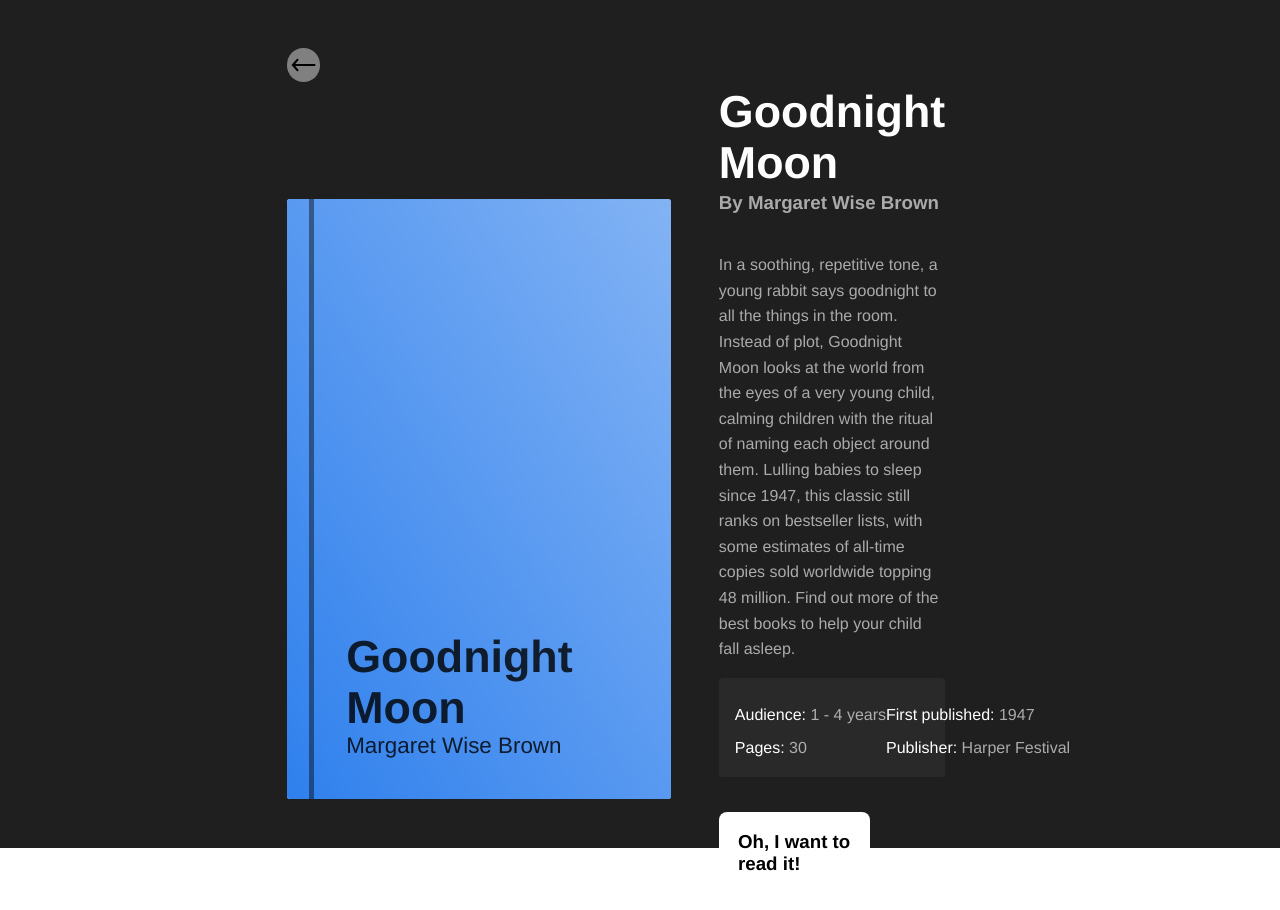
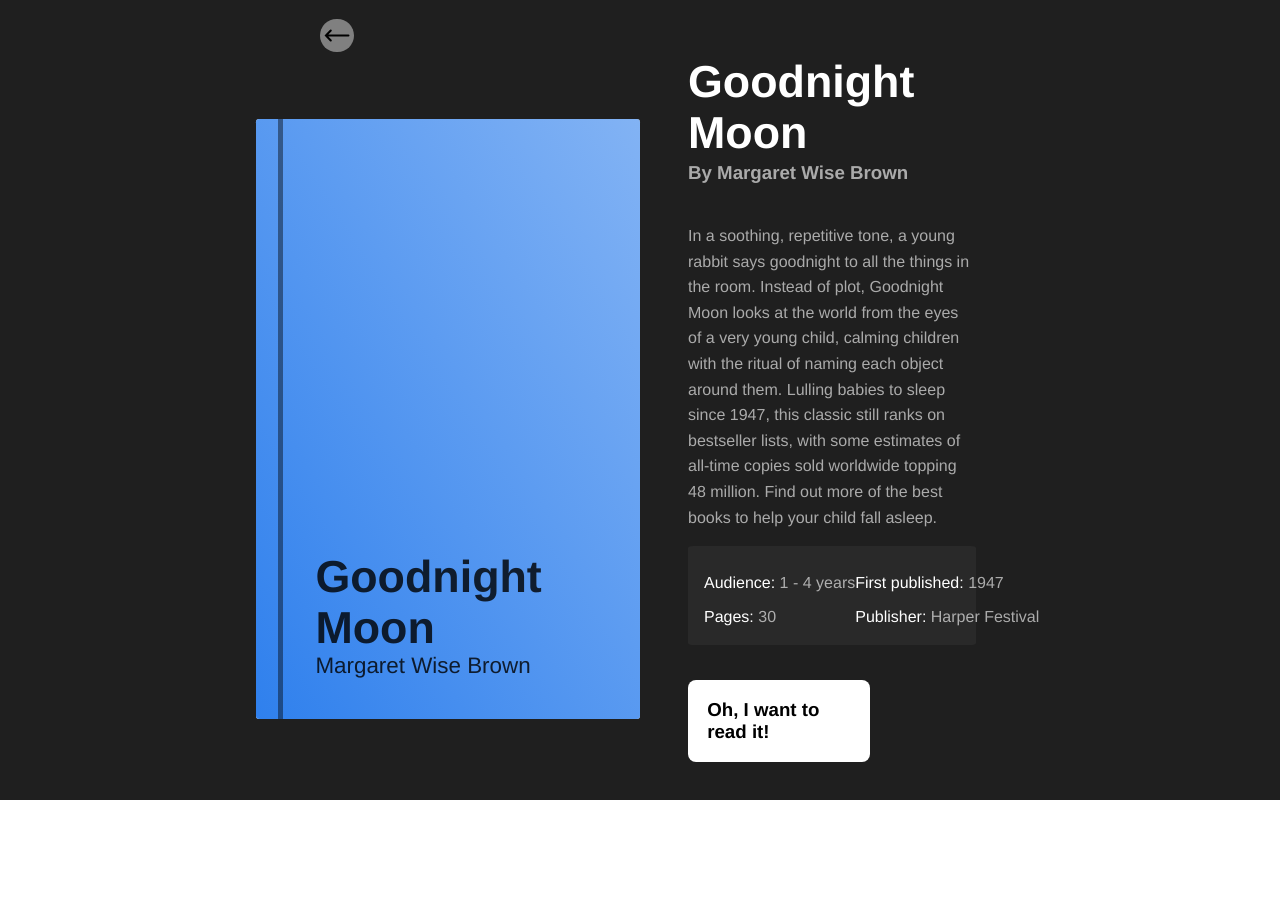
Before and after one commit to sleam91/ChildrensBooks, a Vue app: page /1 in a window 1280 px wide. Shown: the top 910 px of the page. After the commit the page ends 800 px from the top, so only its background shows below. Built offline with nearby package versions, Linux system fonts and the light colour scheme.

Commit message:
experiment with flex display

```diff
--- a/src/views/BookInfo.vue
+++ b/src/views/BookInfo.vue
@@ -1,6 +1,6 @@
 <template>
     <div class="book-info">
-        <router-link to="/">
+        <router-link to="/" class="arrow">
             <img src="../assets/arrow.svg" alt />
         </router-link>
         <div class="current-book">
@@ -66,24 +66,33 @@
 </script>
 
 <style lang="scss" scoped>
-img {
+.arrow {
+    align-self: flex-start;
+    padding-left: 20rem;
+    img{
     width: 1.6rem;
     background: grey;
     padding: 0.25rem;
     border-radius: 50%;
+    }
 }
 
 .book-info {
     background: rgb(31, 31, 31);
     width: 100vw;
     height: 100vh;
-    padding-top: 3rem;
-    padding-left: 18rem;
-    padding-right: 18rem;
+    display: flex;
+    flex-direction: column;
+    justify-content: center;
+    align-items: center;
+    // padding-top: 3rem;
+    // padding-left: 18rem;
+    // padding-right: 18rem;
     .current-book {
         display: flex;
         justify-content: space-around;
         align-items: center;
+        max-width: 60vw;
         .white-background {
             background: white;
             border-radius: 0.2rem;
```
